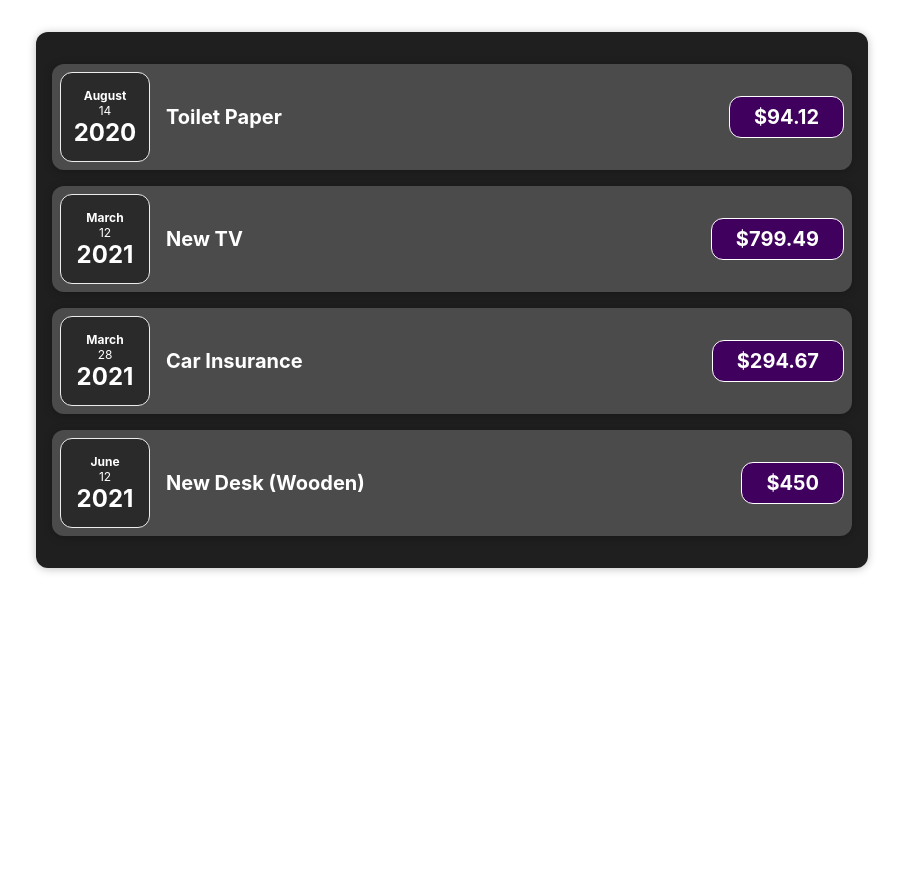
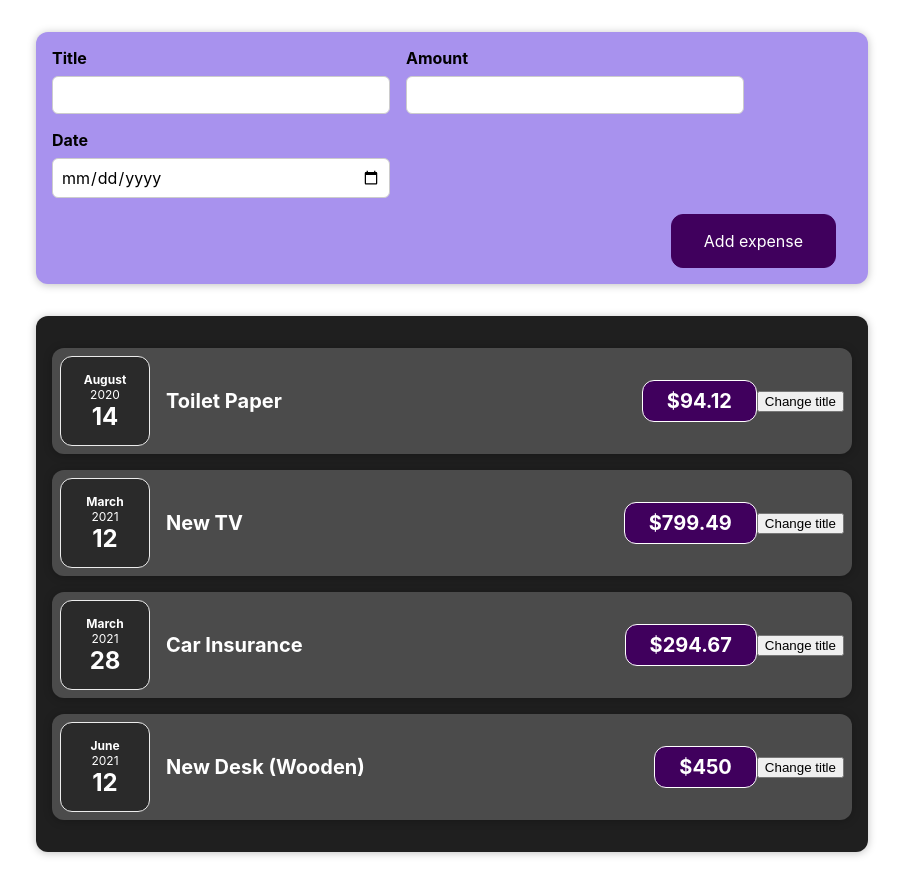
Before and after one commit to juancsaenz/react-expense-tracker, a React (Create React App) app: page / in a window 1280 px wide. Shown: the whole page, without its empty margins (188-1091 px from the left). Before the commit the page ends 800 px from the top, so only its background shows below. Built offline with nearby package versions, Linux system fonts and the light colour scheme.

Commit message:
Create form to input expenses

```diff
--- a/src/App.js
+++ b/src/App.js
@@ -1,4 +1,5 @@
 import Expenses from "./components/Expenses/Expenses";
+import NewExpense from "./components/NewExpense/NewExpense";
 
 const App = () => {
   const expenses = [
@@ -25,6 +26,7 @@ const App = () => {
 
   return (
     <div>
+      <NewExpense />
       <Expenses data={expenses} />
     </div>
   );
--- a/src/components/Expenses/ExpenseDate.js
+++ b/src/components/Expenses/ExpenseDate.js
@@ -8,8 +8,8 @@ const ExpenseDate = (props) => {
   return (
     <div className="expense-date">
       <div className="expense-date__month">{month}</div>
-      <div className="expense-date__year">{day}</div>
-      <div className="expense-date__day">{year}</div>
+      <div className="expense-date__year">{year}</div>
+      <div className="expense-date__day">{day}</div>
     </div>
   );
 }
--- a/src/components/Expenses/ExpenseItem.js
+++ b/src/components/Expenses/ExpenseItem.js
@@ -1,15 +1,21 @@
+import React, { useState } from 'react';
+
 import ExpenseDate from "./ExpenseDate";
 import Card from "../UI/Card";
 import "./ExpenseItem.css";
 
 const ExpenseItem = (props) => {
+  const [title, setTitle] = useState(props.title);
+  const clickHandler = () => setTitle('Updated!')
+
   return (
     <Card className="expense-item">
 			<ExpenseDate date={props.date} />
       <div className="expense-item__description">
-        <h2>{props.title}</h2>
+        <h2>{title}</h2>
         <div className="expense-item__price">${props.amount}</div>
       </div>
+      <button onClick={clickHandler}>Change title</button>
     </Card>
   );
 }
--- /dev/null
+++ b/src/components/NewExpense/ExpenseForm.css
@@ -0,0 +1,26 @@
+.new-expense__controls {
+  display: flex;
+  flex-wrap: wrap;
+  gap: 1rem;
+  margin-bottom: 1rem;
+  text-align: left;
+}
+
+.new-expense__control label {
+  font-weight: bold;
+  margin-bottom: 0.5rem;
+  display: block;
+}
+
+.new-expense__control input {
+  font: inherit;
+  padding: 0.5rem;
+  border-radius: 6px;
+  border: 1px solid #ccc;
+  width: 20rem;
+  max-width: 100%;
+}
+
+.new-expense__actions {
+  text-align: right;
+}
--- /dev/null
+++ b/src/components/NewExpense/ExpenseForm.js
@@ -0,0 +1,55 @@
+import React, { useState } from "react";
+
+import "./ExpenseForm.css";
+
+const ExpenseForm = () => {
+  const [enteredTitle, setEnteredTitle] = useState("");
+  const [enteredAmount, setEnteredAmount] = useState("");
+  const [enteredDate, setEnteredDate] = useState("");
+
+  const titleChangeHandler = (event) => {
+    setEnteredTitle(event.target.value);
+  };
+
+  const amountChangeHandler = (event) => {
+    setEnteredAmount(event.target.value);
+  };
+
+  const dateChangeHandler = (event) => {
+    setEnteredDate(event.target.value);
+  };
+
+  return (
+    <form>
+      <div className="new-expense__controls">
+        <div className="new-expense__control">
+          <label>Title</label>
+          <input type="text" onChange={titleChangeHandler} />
+        </div>
+        <div className="new-expense__control">
+          <label>Amount</label>
+          <input
+            type="number"
+            min="0.01"
+            step="0.01"
+            onChange={amountChangeHandler}
+          />
+        </div>
+        <div className="new-expense__control">
+          <label>Date</label>
+          <input
+            type="date"
+            min="2019-01-01"
+            max="2022-12-31"
+            onChange={dateChangeHandler}
+          />
+        </div>
+      </div>
+      <div className="new-expense__actions">
+        <button type="submit">Add expense</button>
+      </div>
+    </form>
+  );
+};
+
+export default ExpenseForm;
--- /dev/null
+++ b/src/components/NewExpense/NewExpense.css
@@ -0,0 +1,38 @@
+.new-expense {
+  background-color: #a892ee;
+  padding: 1rem;
+  margin: 2rem auto;
+  width: 50rem;
+  max-width: 95%;
+  border-radius: 12px;
+  text-align: center;
+  box-shadow: 0 1px 8px rgba(0, 0, 0, 0.25);
+}
+
+.new-expense button {
+  font: inherit;
+  cursor: pointer;
+  padding: 1rem 2rem;
+  border: 1px solid #40005d;
+  background-color: #40005d;
+  color: white;
+  border-radius: 12px;
+  margin-right: 1rem;
+}
+
+.new-expense button:hover,
+.new-expense button:active {
+  background-color: #510674;
+  border-color: #510674;
+}
+
+.new-expense button.alternative {
+  color: #220131;
+  border-color: transparent;
+  background-color: transparent;
+}
+
+.new-expense button.alternative:hover,
+.new-expense button.alternative:active {
+  background-color: #ddb3f8;
+}
--- /dev/null
+++ b/src/components/NewExpense/NewExpense.js
@@ -0,0 +1,15 @@
+import React from "react";
+
+import ExpenseForm from "./ExpenseForm";
+
+import './NewExpense.css'
+
+const NewExpense = () => {
+  return (
+    <div className="new-expense">
+      <ExpenseForm />
+    </div>
+  )
+}
+
+export default NewExpense;
```
